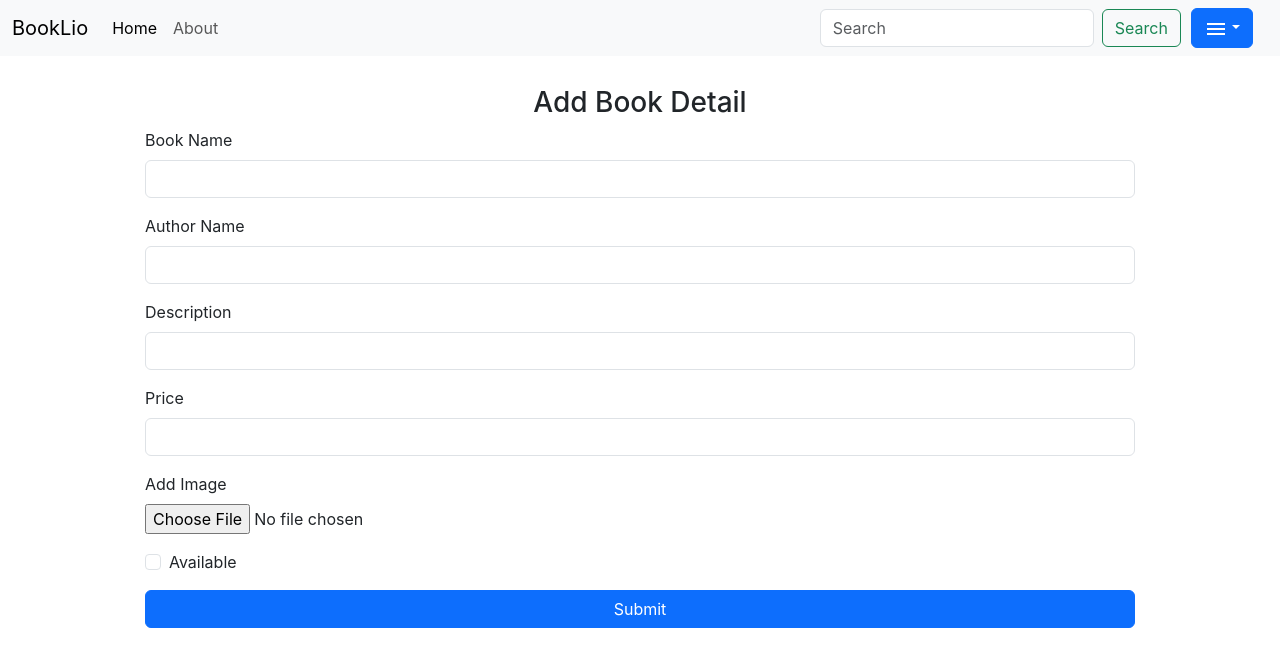
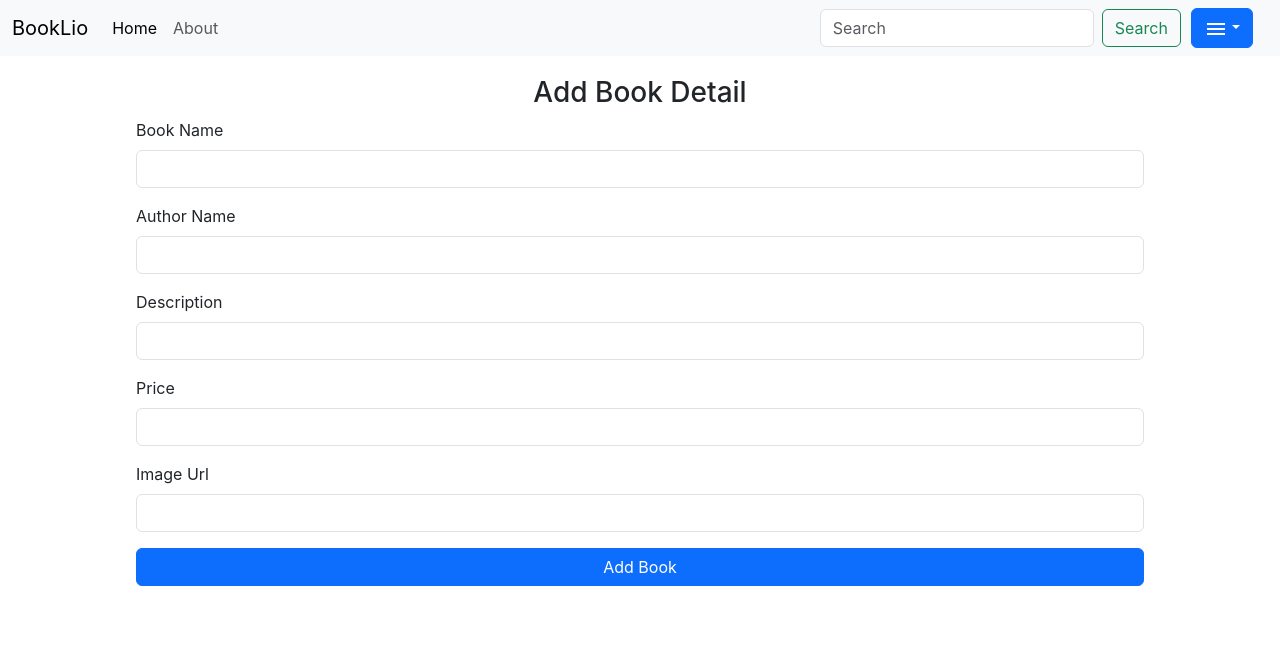
Before and after one commit to Ainulabsar/Book-lio, a React (Create React App) app: page /Add in a window 1280 px wide. Shown: the top 666 px of the page. Built offline with nearby package versions, Linux system fonts and the light colour scheme.

Commit message:
Add Cmponent Added

```diff
--- a/src/components/Add  Component/Add.css
+++ b/src/components/Add  Component/Add.css
@@ -4,9 +4,10 @@
     flex-direction: column;
 }
 .container{
+    background-color: white;
     display: flex;
     flex-direction: column;
     align-items: center;
     justify-content: center;
-    padding: 20px;
+    padding: 10px;
 }
--- a/src/components/Add  Component/Add.js
+++ b/src/components/Add  Component/Add.js
@@ -1,70 +1,124 @@
-import React from "react";
+import React, { useState } from "react";
 import "./Add.css";
+import axios from "axios";
+import { useNavigate } from "react-router-dom";
 const Add = () => {
+  const history = useNavigate();
+
+  const [inputs, setInputs] = useState({
+    name: "",
+    author: "",
+    description: "",
+    price: "",
+    image: "",
+  });
+
+  const sendRequest = async () => {
+    await axios
+      .post("http://localhost:5000/books", {
+        name: String(inputs.name),
+        author: String(inputs.author),
+        description: String(inputs.description),
+        price: Number(inputs.price),
+        image: String(inputs.image),
+      })
+      .then((res) => res.data);
+  };
+
+  const handleSubmit = (e) => {
+    e.preventDefault();
+    console.log(inputs);
+    sendRequest().then(() => history("/"));
+  };
+
+  const handleChange = (e) => {
+    setInputs((prevState) => ({
+      ...prevState,
+      [e.target.name]: e.target.value,
+    }));
+    // console.log(e.target.name, "value", e.target.value);
+  };
+
+  // const handleChange = (e) => {
+  //   setInputs((prevState) => ({
+  //     ...prevState,
+  //     [e.target.name]: e.target.value,
+  //   }));
+  // };
+
   return (
     <div className="container">
       <h3>Add Book Detail</h3>
-      <form className="form">
+      <form className="form" onSubmit={handleSubmit}>
         <div className="mb-3">
-          <label for="exampleInputEmail1" className="form-label">
-            Book Name
-          </label>
+          <label className="form-label">Book Name</label>
           <input
             type="text"
+            name="name"
+            onChange={handleChange}
+            value={inputs.name}
             className="form-control"
             id="exampleInputEmail1"
-            aria-describedby="emailHelp"
           />
         </div>
         <div className="mb-3">
-          <label for="exampleInputPassword1" className="form-label">
-            Author Name
-          </label>
+          <label className="form-label">Author Name</label>
           <input
+            name="author"
+            onChange={handleChange}
+            value={inputs.author}
             type="text"
             className="form-control"
             id="exampleInputPassword1"
           />
         </div>
         <div className="mb-3">
-          <label for="exampleInputPassword1" className="form-label">
-            Description
-          </label>
+          <label className="form-label">Description</label>
           <input
+            name="description"
+            value={inputs.description}
+            onChange={handleChange}
             type="text"
             className="form-control"
             id="exampleInputPassword1"
           />
         </div>
         <div className="mb-3">
-          <label for="exampleInputPassword1" className="form-label">
-            Price
-          </label>
+          <label className="form-label">Price</label>
           <input
+            name="price"
+            value={inputs.price}
+            onChange={handleChange}
+            type="number"
+            className="form-control"
+            id="exampleInputPassword1"
+          />
+        </div>
+        <div className="mb-3">
+          <label className="form-label">Image Url</label>
+          <input
+            name="image"
+            value={inputs.image}
+            onChange={handleChange}
             type="text"
             className="form-control"
             id="exampleInputPassword1"
           />
         </div>
-        <div className="mb-3">
-          <label for="exampleInputPassword1" className="form-label">
-            Add Image
-          </label>{" "}
-          <br />
-          <input type="file" />
-        </div>
-        <div className="mb-3 form-check">
+        {/* <div className="mb-3">
+          <label>Add Image</label> <br />
           <input
-            type="checkbox"
-            className="form-check-input"
-            id="exampleCheck1"
+            type="file"
+            // accept=".png, .jpg, .jpeg"
+            name="image"
+            className="form-label"
+            onChange={handleChange}
+            value={inputs.image}
           />
-          <label className="form-check-label" for="exampleCheck1">
-            Available
-          </label>
-        </div>
+        </div> */}
+
         <button type="submit" className="btn btn-primary">
-          Submit
+          Add Book
         </button>
       </form>
     </div>
--- a/src/components/Book.css
+++ b/src/components/Book.css
@@ -14,8 +14,8 @@
     flex-direction: row;
     flex-wrap: wrap;
     justify-content: center;
-    align-items: centers;
-    /* width: 100%; */
+    align-items: center;
+    width: 100%;
 }
 ul{
     display: flex;
@@ -32,8 +32,11 @@ ul{
     height: 15rem;
 }
 #AddBook{
-    justify-content: end;
-        align-items: end;
+    justify-content: flex-end;
+        align-items: flex-end;
         display: flex;
         padding: 10px;
 }
+.card-body{
+    height: 10rem;
+}
```
Also changed, not shown: 2 other files (tests, documents, lock files or other folders).
